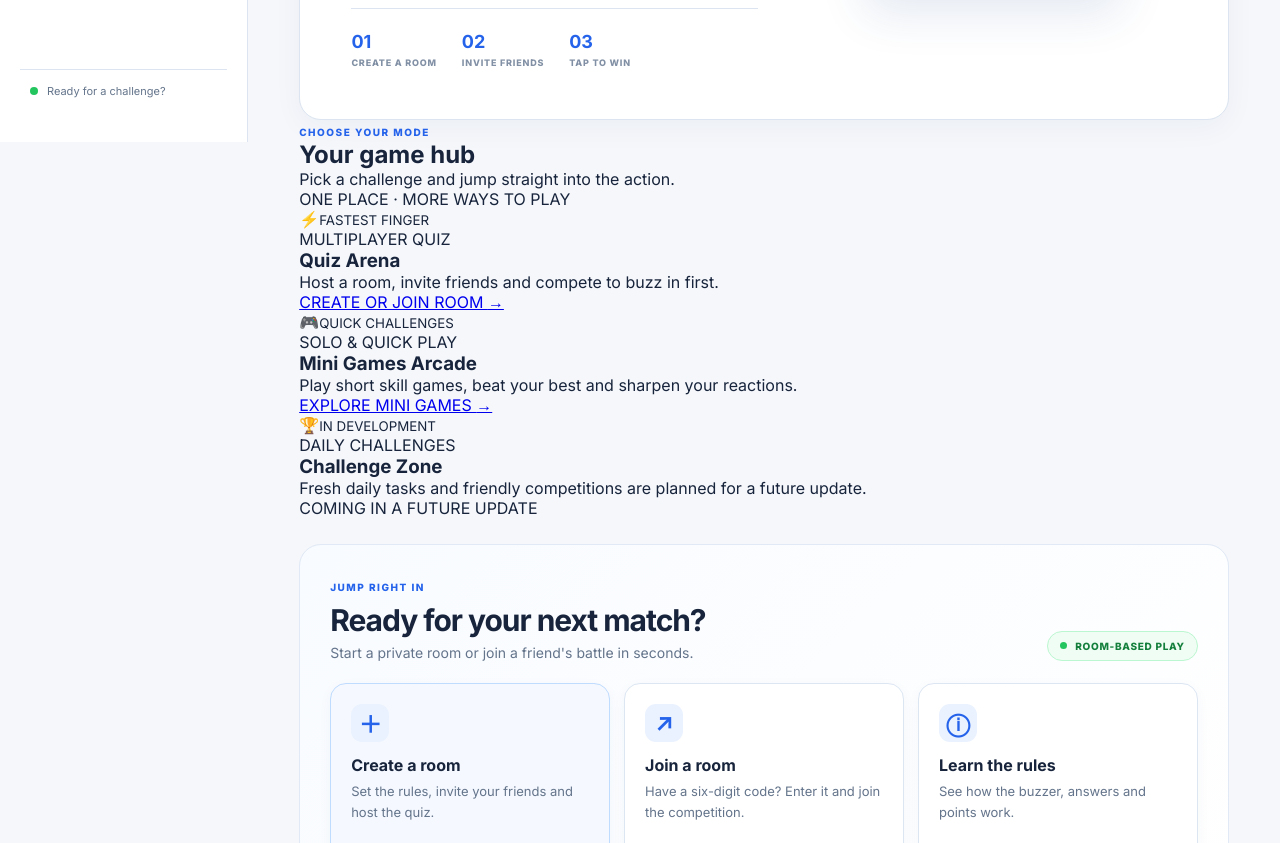
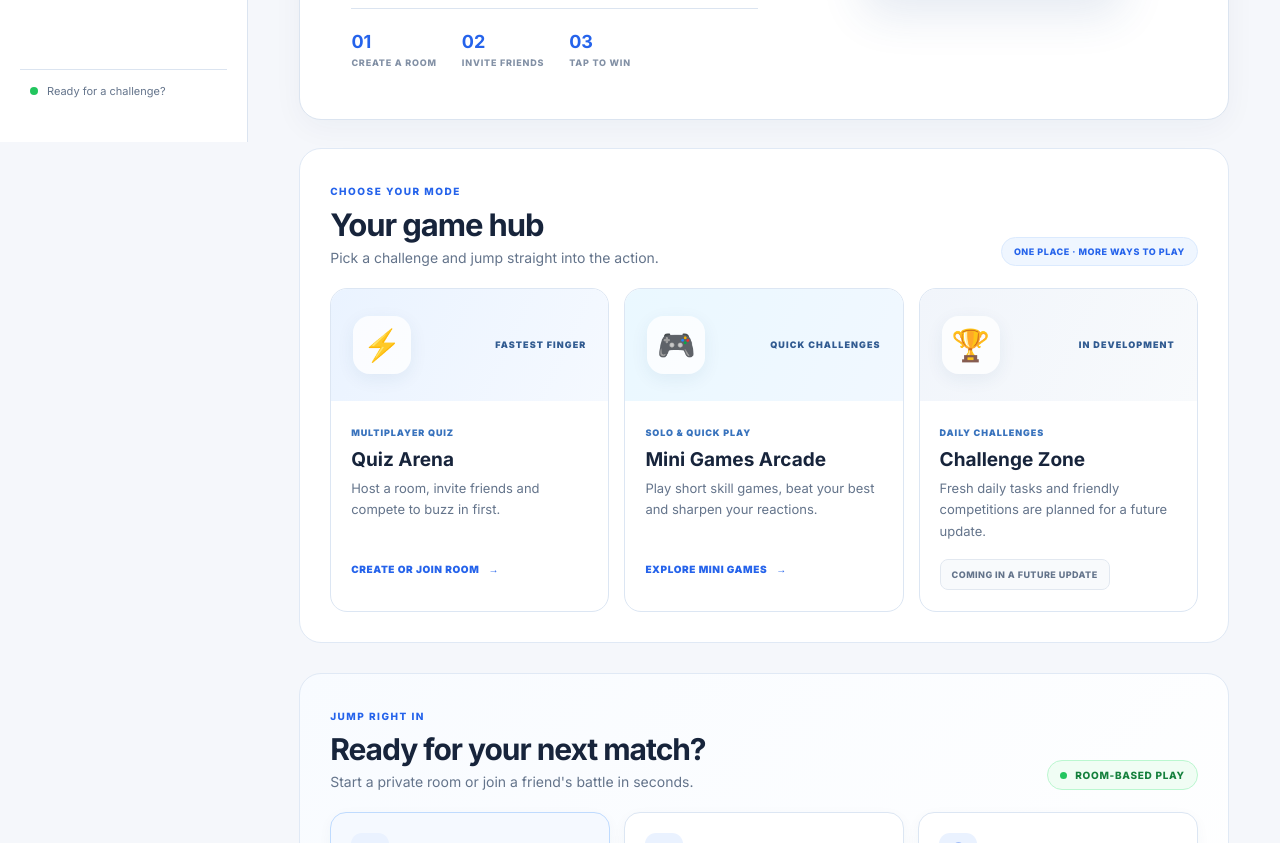
Before and after one commit to priyanshu-bokde/first-tap-wins, a website: page index.html in a window 1280 px wide. Shown: the part 658-1501 px from the top of the page. Drawn offline with nearby package versions, Linux system fonts and the light colour scheme; no server answers.

Commit message:
Style Phase 2 game hub across screen sizes

```diff
--- a/responsive.css
+++ b/responsive.css
@@ -210,3 +210,27 @@ footer{margin:20px 0 0 248px;padding:22px 30px;border-top:1px solid var(--border
  .mobile-nav{grid-template-columns:repeat(5,minmax(0,1fr))}
  .mobile-nav a{font-size:8px}
 }
+
+/* Phase 2: dashboard game hub */
+.game-hub-section{margin:28px 0 30px;padding:30px;border:1px solid #e0e9f5;border-radius:22px;background:#fff}
+.game-hub-heading{display:flex;align-items:flex-end;justify-content:space-between;gap:18px;margin-bottom:22px}
+.game-hub-heading h2{margin:7px 0 6px;color:#17243b;font-size:clamp(23px,2.6vw,31px);letter-spacing:-.035em}
+.game-hub-heading p{margin:0;color:#64748b;font-size:14px}
+.game-hub-note{padding:8px 12px;border:1px solid #dbeafe;border-radius:999px;background:#eff6ff;color:#2563eb;font-size:9px;font-weight:800;letter-spacing:.06em;white-space:nowrap}
+.game-hub-grid{display:grid;grid-template-columns:repeat(3,minmax(0,1fr));gap:15px}
+.game-hub-card{overflow:hidden;min-width:0;border:1px solid #dce6f3;border-radius:17px;background:#fff}
+.game-hub-art{display:flex;align-items:center;justify-content:space-between;min-height:112px;padding:20px 22px}
+.game-hub-art>span{display:grid;place-items:center;width:58px;height:58px;border-radius:17px;background:rgba(255,255,255,.78);font-size:31px;box-shadow:0 5px 18px rgba(31,64,110,.07)}
+.game-hub-art small{color:#315b91;font-size:9px;font-weight:900;letter-spacing:.12em}
+.quiz-art{background:linear-gradient(115deg,#eaf3ff,#f5f9ff)}
+.mini-art{background:linear-gradient(115deg,#eaf8ff,#f1f8ff)}
+.coming-art{background:linear-gradient(115deg,#f1f5fb,#f8fafc)}
+.game-hub-copy{padding:19px 20px 21px}
+.game-hub-category{color:#3973bd;font-size:9px;font-weight:900;letter-spacing:.1em}
+.game-hub-copy h3{margin:8px 0 7px;color:#17243b;font-size:19px}
+.game-hub-copy p{min-height:62px;margin:0 0 17px;color:#64748b;font-size:13px;line-height:1.65}
+.game-hub-link{display:inline-flex;align-items:center;gap:9px;color:#2563eb;font-size:10px;font-weight:900;letter-spacing:.06em;text-decoration:none}
+.game-hub-link:hover{color:#1d4ed8}
+.game-hub-coming{display:inline-block;padding:9px 11px;border:1px solid #e2e8f0;border-radius:8px;background:#f8fafc;color:#64748b;font-size:9px;font-weight:800;letter-spacing:.05em}
+@media(max-width:900px){.game-hub-grid{grid-template-columns:repeat(2,minmax(0,1fr))}.coming-hub-card{grid-column:1/-1}}
+@media(max-width:600px){.game-hub-section{margin:18px 0 24px;padding:20px 16px}.game-hub-heading{align-items:flex-start;flex-direction:column}.game-hub-grid{grid-template-columns:1fr}.coming-hub-card{grid-column:auto}.game-hub-copy p{min-height:0}.game-hub-art{min-height:94px}}
```
